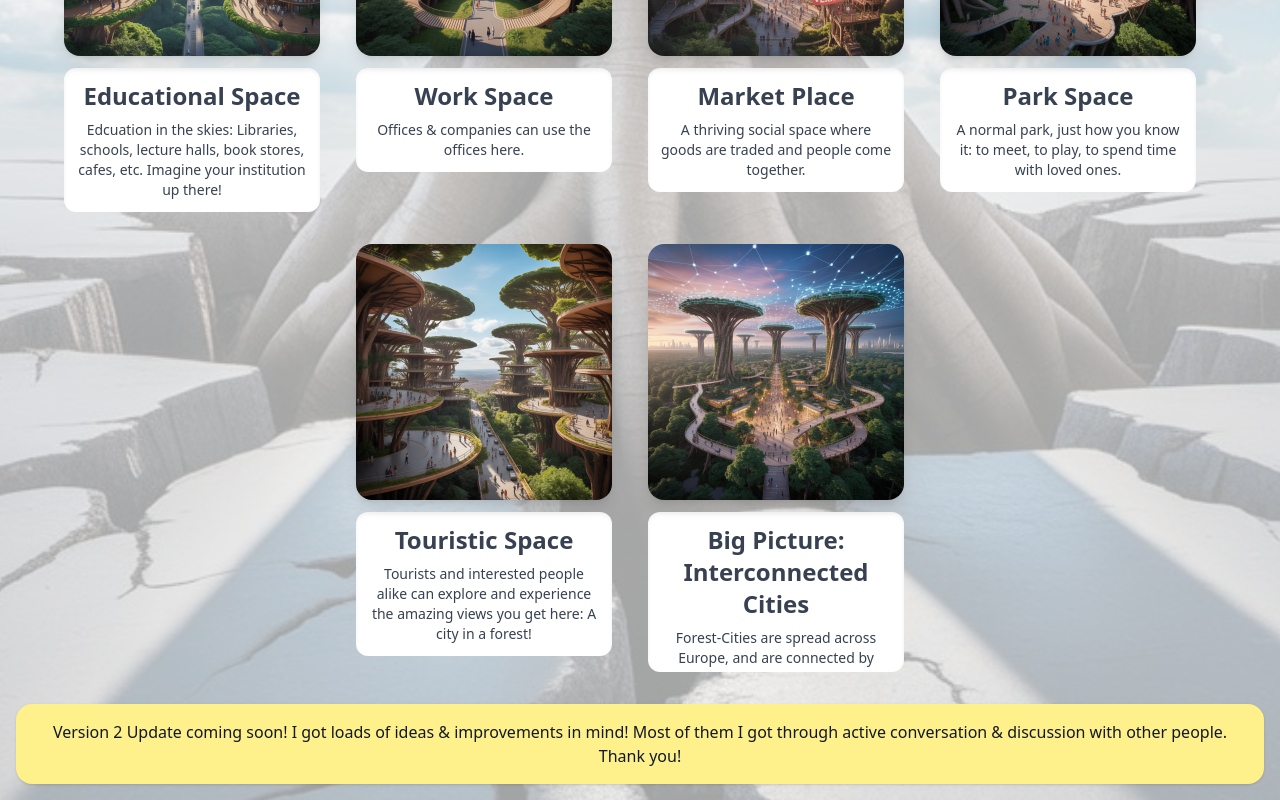
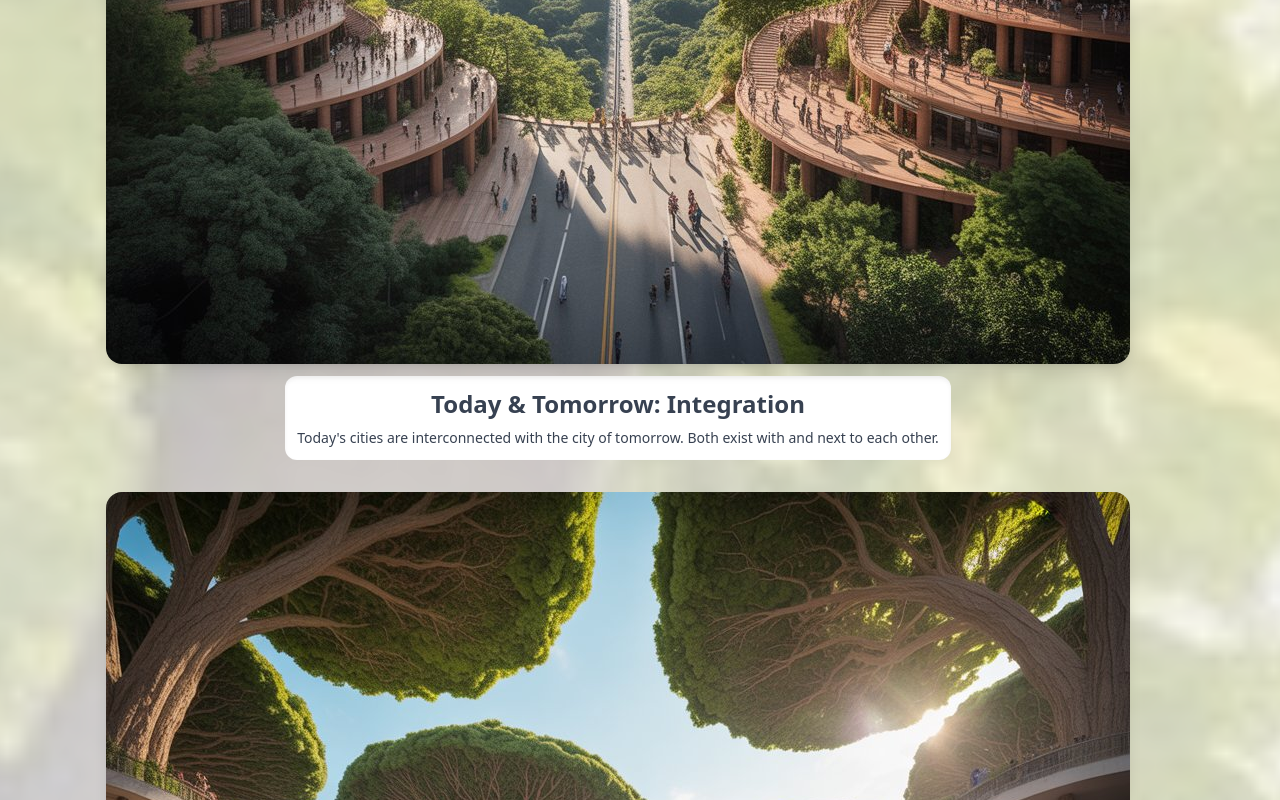
Before and after one commit to HumanPotentialIsBig/main-website, a Next.js app: page /vision-parts/possible-future-vision in a window 1280 px wide. Shown: the part 1100-1900 px from the top of the page. Built offline with nearby package versions, Linux system fonts and the light colour scheme.

Commit message:
Change image galleryItem size to max-width for more detail and immersive experience

```diff
--- a/components/PhotoGalleryItem.js
+++ b/components/PhotoGalleryItem.js
@@ -12,7 +12,7 @@ export default function PhotoGalleryItem({
 const [isDescriptionOpen, setDescriptionOpen] = useState(false);
 
   return (
-    <div className="flex-shrink-0 w-64 mr-6">
+    <div className="flex-shrink-0 w-max mr-6">
       {/* Image */}
       <div
         className="rounded-2xl overflow-hidden shadow-lg cursor-pointer hover:scale-105 hover:shadow-xl transform transition-transform"
--- a/pages/vision-parts/possible-future-vision.js
+++ b/pages/vision-parts/possible-future-vision.js
@@ -13,7 +13,7 @@ const galleryImages = [
         src: "/images/forest-city/zukunftsvorstellung.jpeg",
         title: "Educational Space",
         description:
-        "Edcuation in the skies: Libraries, schools, lecture halls, book stores, cafes, etc. Imagine your institution up there!",
+        "Edcuation in the skies: Schools, Universities, Libraries, book stores, cafes, etc. Imagine your institution up there!",
         order: 5,
     },
     {
@@ -156,7 +156,7 @@ export default function PossibleFutureVisionPage() {
 
     useEffect(() => {
         if (isMobile && !initialLoad) {
-            setPopTrigger(true);
+            setPopTrigger(false);
             const timeout = setTimeout(() => setPopTrigger(false), 1000); // match animation duration
             return () => clearTimeout(timeout);
         }
@@ -191,7 +191,7 @@ export default function PossibleFutureVisionPage() {
             {/* Horizontal scroll container */}
             <div className="flex flex-wrap justify-center gap-4 overflow-x-auto pb-6 gallery-scroll">
                 {sortedImages.map((img, idx) => (
-                    <div className='flex-shrink-0 w-64 mr-5 mt-2'>
+                    <div className='flex-shrink-0 w-max mr-5 mt-2'>
                         <PhotoGalleryItem
                             key={idx}
                             imageSrc={img.src}
```
